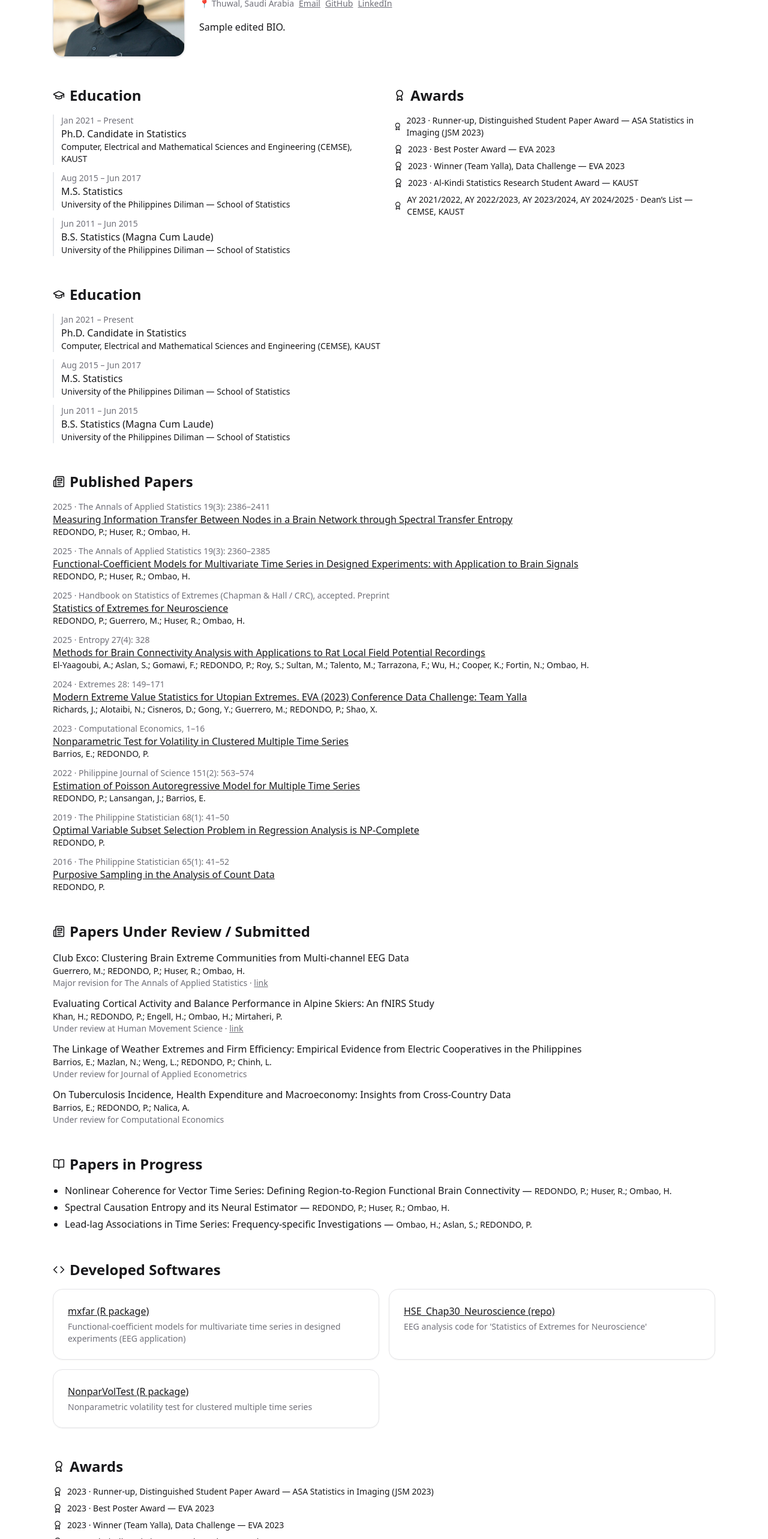
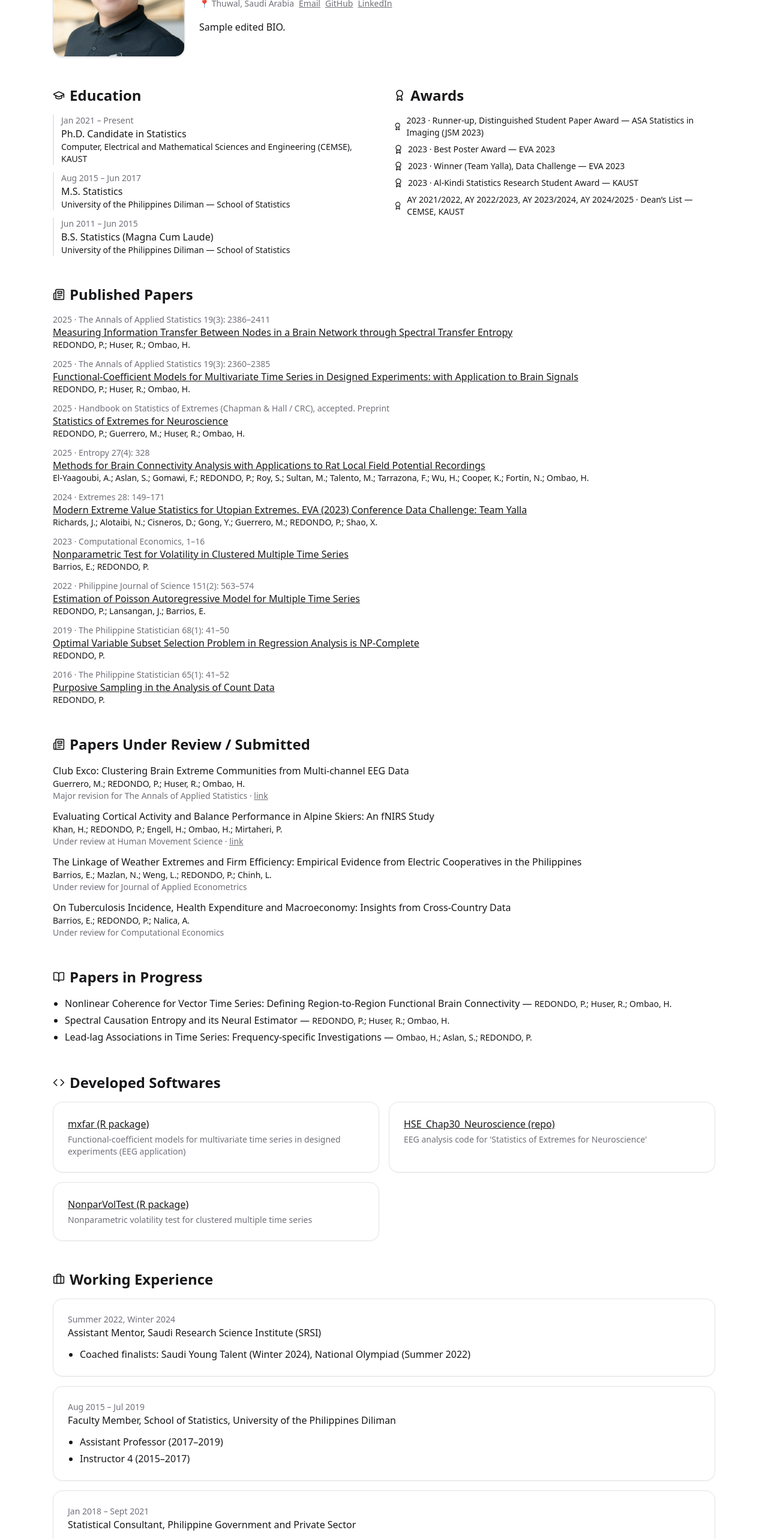
Before and after one commit to ptredondo/ptredondo.github.io, a React (Vite) app: page / in a window 1280 px wide. Shown: the part 234-2800 px from the top of the page at 60% size. Built offline with nearby package versions, Linux system fonts and the light colour scheme.

Commit message:
Update App.jsx

```diff
--- a/src/App.jsx
+++ b/src/App.jsx
@@ -55,9 +55,9 @@ const resume = {
     { name: "Dean’s List", org: "CEMSE, KAUST", year: "AY 2021/2022, AY 2022/2023, AY 2023/2024, AY 2024/2025" },
   ],
   experience: [
-    { role: "Assistant Mentor", org: "Saudi Research Science Institute (SRSI)", period: "Summer 2022, Winter 2024", bullets: ["Coached finalists: Saudi Young Talent (Winter 2024), National Olympiad (Summer 2022)"] },
-    { role: "Faculty Member", org: "School of Statistics, University of the Philippines Diliman", period: "Aug 2015 – Jul 2019", bullets: ["Assistant Professor (2017–2019)", "Instructor 4 (2015–2017)"] },
-    { role: "Statistical Consultant", org: "Philippine Government & Private Sector", period: "2018 – 2021", bullets: ["Philippine Statistics Authority (PSA): Sampling design revisions (AFS, CFS, IFS, MFS, FIES, CAF, LFS)", "Development Academy of the Philippines (DAP): AFMA impact assessment; BizSat survey", "Rebisco (Food Corporation): Dashboard analytics", "Energy Development Corporation (EDC): Dashboard analytics"] },
+    { role: "Assistant Mentor, Saudi Research Science Institute (SRSI)", org: "", period: "Summer 2022, Winter 2024", bullets: ["Coached finalists: Saudi Young Talent (Winter 2024), National Olympiad (Summer 2022)"] },
+    { role: "Faculty Member, School of Statistics, University of the Philippines Diliman", org: "", period: "Aug 2015 – Jul 2019", bullets: ["Assistant Professor (2017–2019)", "Instructor 4 (2015–2017)"] },
+    { role: "Statistical Consultant, Philippine Government and Private Sector", org: "", period: "Jan 2018 – Sept 2021", bullets: ["Philippine Statistics Authority (PSA): Sampling design revisions (AFS, CFS, IFS, MFS, FIES, CAF, LFS)", "Development Academy of the Philippines (DAP): AFMA impact assessment; BizSat survey", "Rebisco (Food Corporation): Dashboard analytics", "Energy Development Corporation (EDC): Dashboard analytics"] },
   ],
   talks: [
     { when: "Aug 2025", title: "Inference on Causation Entropy through Vine Copulas and Amortized Neural Estimators", venue: "EcoSta 2025, Tokyo, Japan" },
@@ -178,20 +178,6 @@ export default function App(){
             </section>
           </div>
 
-
-
-          <section id="education">
-            <div className="flex items-center gap-2 mb-4"><GraduationCap className="w-5 h-5"/><h2 className="text-2xl font-semibold">Education</h2></div>
-            <div className="space-y-3">
-              {resume.education.map((e, i)=>(
-                <div key={i} className="border-l-2 pl-3">
-                  <div className="text-sm text-zinc-500 dark:text-zinc-400">{e.period}</div>
-                  <div className="font-medium">{e.degree}</div>
-                  <div className="text-sm">{e.institution}</div>
-                </div>
-              ))}
-            </div>
-          </section>
           <section id="published">
             <div className="flex items-center gap-2 mb-4"><Newspaper className="w-5 h-5"/><h2 className="text-2xl font-semibold">Published Papers</h2></div>
             <ul>{resume.published.map((p,i)=> <Pub key={i} p={p} />)}</ul>
@@ -227,16 +213,6 @@ export default function App(){
               ))}
             </div>
           </section>
-          <section id="awards">
-            <div className="flex items-center gap-2 mb-4"><Award className="w-5 h-5"/><h2 className="text-2xl font-semibold">Awards</h2></div>
-            <ul className="space-y-2">
-              {resume.awards.map((a,i)=>(
-                <li key={i} className="flex items-center gap-2">
-                  <Award className="w-4 h-4" /><span className="text-sm">{a.year} · {a.name} — {a.org}</span>
-                </li>
-              ))}
-            </ul>
-          </section>
           <section id="experience">
             <div className="flex items-center gap-2 mb-4"><Briefcase className="w-5 h-5"/><h2 className="text-2xl font-semibold">Working Experience</h2></div>
             <div className="space-y-4">
```
